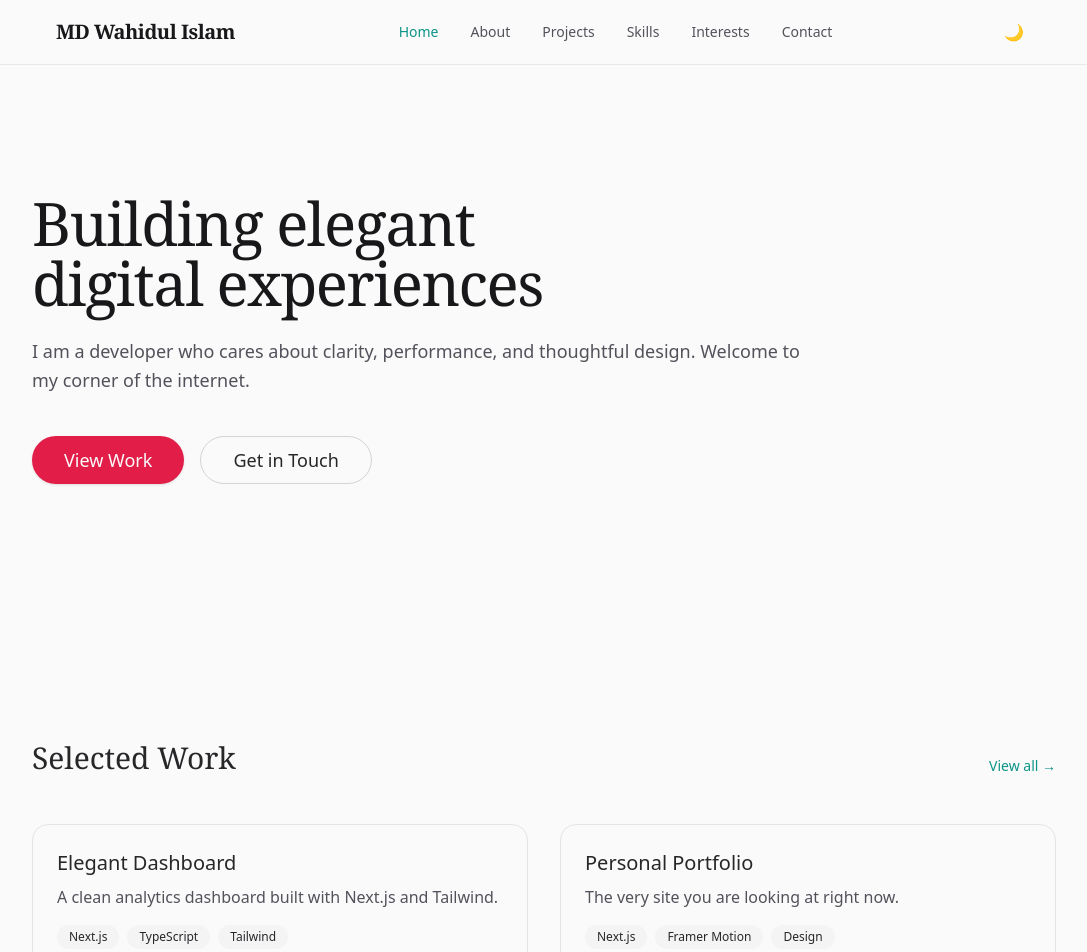
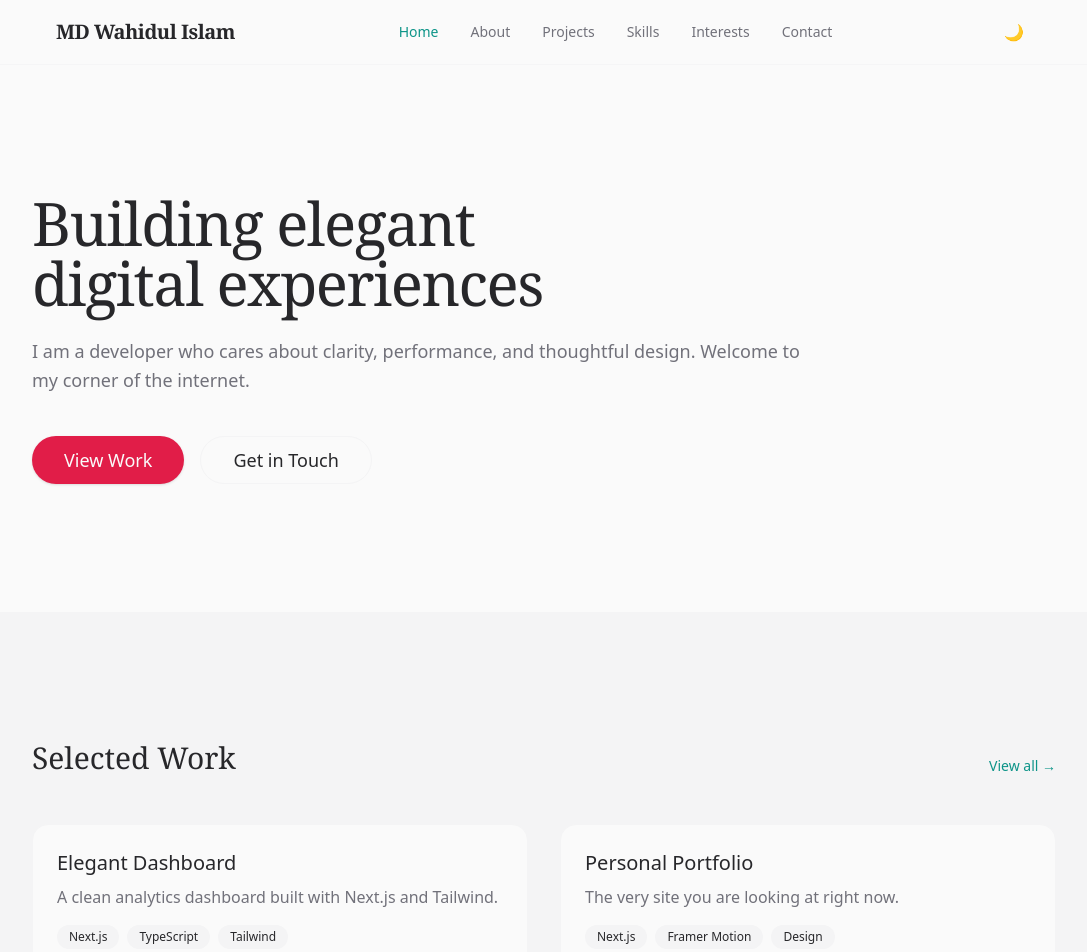
Before and after one commit to Stray3rdBorn/Portfolio-2026, a Next.js app in the folder portfolio/: page / in a window 1280 px wide. Shown: the top 952 px of the page, without its empty margins (96-1183 px from the left). Built offline with nearby package versions, Linux system fonts and the light colour scheme.

Commit message:
Fix dark mode, update everything

```diff
--- a/portfolio/app/about/page.tsx
+++ b/portfolio/app/about/page.tsx
@@ -11,7 +11,7 @@ export default function AboutPage() {
         <h1 className="font-serif text-4xl md:text-5xl font-medium">
           About Me
         </h1>
-        <div className="mt-10 space-y-6 text-lg text-zinc-600 dark:text-zinc-400 leading-relaxed">
+        <div className="mt-10 space-y-6 text-lg text-muted leading-relaxed">
           <p>
             I am a developer who believes that the best digital products feel
             inevitable — clear, fast, and quietly beautiful.
--- a/portfolio/app/layout.tsx
+++ b/portfolio/app/layout.tsx
@@ -27,7 +27,7 @@ export default function RootLayout({
     >
       <body className="font-sans">
         <ThemeProvider
-          attribute="data-theme"
+          attribute="class"
           defaultTheme="system"
           enableSystem
           disableTransitionOnChange={false}
--- a/portfolio/app/page.tsx
+++ b/portfolio/app/page.tsx
@@ -11,11 +11,11 @@ export default function HomePage() {
       {/* Hero */}
       <Section className="pt-32 pb-20">
         <div className="max-w-3xl">
-          <h1 className="font-serif text-5xl md:text-6xl font-medium tracking-tight text-zinc-900 dark:text-zinc-50">
+          <h1 className="font-serif text-5xl md:text-6xl font-medium tracking-tight text-text">
             Building elegant <br />
             digital experiences
           </h1>
-          <p className="mt-6 text-lg text-zinc-600 dark:text-zinc-400 leading-relaxed">
+          <p className="mt-6 text-lg text-muted leading-relaxed">
             I am a developer who cares about clarity, performance, and
             thoughtful design. Welcome to my corner of the internet.
           </p>
@@ -35,12 +35,12 @@ export default function HomePage() {
       </Section>
 
       {/* Featured Projects */}
-      <Section className="bg-zinc-50 dark:bg-zinc-950">
+      <Section className="bg-surface">
         <div className="flex items-end justify-between mb-12">
           <h2 className="font-serif text-3xl font-medium">Selected Work</h2>
           <Link
             href="/projects"
-            className="text-sm font-medium text-turquoise hover:underline"
+            className="text-sm font-medium text-accent hover:underline"
           >
             View all →
           </Link>
@@ -51,19 +51,17 @@ export default function HomePage() {
             <Link
               key={project.slug}
               href={`/projects/${project.slug}`}
-              className="group block rounded-2xl border border-zinc-200 dark:border-zinc-800 bg-white dark:bg-zinc-900 p-6 transition-all hover:border-turquoise/50"
+              className="group block rounded-2xl border border-surface bg-bg p-6 transition-all hover:border-accent/50"
             >
-              <h3 className="text-xl font-medium group-hover:text-turquoise transition-colors">
+              <h3 className="text-xl font-medium group-hover:text-accent transition-colors">
                 {project.title}
               </h3>
-              <p className="mt-2 text-zinc-600 dark:text-zinc-400">
-                {project.description}
-              </p>
+              <p className="mt-2 text-muted">{project.description}</p>
               <div className="mt-4 flex flex-wrap gap-2">
                 {project.tags.map((tag) => (
                   <span
                     key={tag}
-                    className="rounded-full bg-zinc-100 dark:bg-zinc-800 px-3 py-1 text-xs"
+                    className="rounded-full bg-surface px-3 py-1 text-xs"
                   >
                     {tag}
                   </span>
--- a/portfolio/app/projects/[SLUG]/page.tsx
+++ b/portfolio/app/projects/[SLUG]/page.tsx
@@ -24,7 +24,7 @@ export default async function ProjectPage({ params }: Props) {
     <Section className="pt-32">
       <Link
         href="/projects"
-        className="text-sm text-turquoise hover:underline mb-8 inline-block"
+        className="text-sm text-accent hover:underline mb-8 inline-block"
       >
         ← Back to projects
       </Link>
@@ -32,9 +32,9 @@ export default async function ProjectPage({ params }: Props) {
       <h1 className="font-serif text-4xl md:text-5xl font-medium">
         {project.title}
       </h1>
-      <p className="mt-4 text-zinc-500">{project.year}</p>
+      <p className="mt-4 text-muted">{project.year}</p>
 
-      <div className="mt-10 max-w-3xl space-y-6 text-lg text-zinc-600 dark:text-zinc-400 leading-relaxed">
+      <div className="mt-10 max-w-3xl space-y-6 text-lg text-muted leading-relaxed">
         <p>{project.longDescription}</p>
       </div>
 
--- a/portfolio/app/projects/page.tsx
+++ b/portfolio/app/projects/page.tsx
@@ -18,22 +18,20 @@ export default function ProjectsPage() {
           <Link
             key={project.slug}
             href={`/projects/${project.slug}`}
-            className="group block rounded-2xl border border-zinc-200 dark:border-zinc-800 bg-white dark:bg-zinc-900 p-8 transition-all hover:border-turquoise/40"
+            className="group block rounded-2xl border border-surface bg-surface p-8 transition-all hover:border-accent/40"
           >
             <div className="flex items-center justify-between">
-              <h2 className="text-2xl font-medium group-hover:text-turquoise transition-colors">
+              <h2 className="text-2xl font-medium group-hover:text-accent transition-colors">
                 {project.title}
               </h2>
-              <span className="text-sm text-zinc-500">{project.year}</span>
+              <span className="text-sm text-muted">{project.year}</span>
             </div>
-            <p className="mt-3 text-zinc-600 dark:text-zinc-400">
-              {project.description}
-            </p>
+            <p className="mt-3 text-muted">{project.description}</p>
             <div className="mt-6 flex flex-wrap gap-2">
               {project.tags.map((tag) => (
                 <span
                   key={tag}
-                  className="rounded-full bg-zinc-100 dark:bg-zinc-800 px-3 py-1 text-xs"
+                  className="rounded-full bg-bg px-3 py-1 text-xs"
                 >
                   {tag}
                 </span>
--- a/portfolio/app/skills/page.tsx
+++ b/portfolio/app/skills/page.tsx
@@ -29,7 +29,7 @@ export default function SkillsPage() {
       <div className="space-y-16">
         {skillGroups.map((group) => (
           <div key={group.title}>
-            <h2 className="text-xl font-medium text-turquoise mb-6">
+            <h2 className="text-xl font-medium text-accent mb-6">
               {group.title}
             </h2>
             <div className="flex flex-wrap gap-3">
--- a/portfolio/components/layout/Header.tsx
+++ b/portfolio/components/layout/Header.tsx
@@ -4,7 +4,6 @@ import Link from "next/link";
 import { usePathname } from "next/navigation";
 import { useTheme } from "next-themes";
 import { useEffect, useState } from "react";
-import { motion } from "framer-motion";
 import { cn } from "@/lib/utils";
 
 const navItems = [
@@ -25,12 +24,12 @@ export function Header() {
   useEffect(() => setMounted(true), []);
 
   return (
-    <header className="sticky top-0 z-50 border-b border-zinc-200/80 dark:border-zinc-800/80 bg-white/80 dark:bg-black/80 backdrop-blur-md">
+    <header className="sticky top-0 z-50 border-b border-surface/80 bg-bg/80 backdrop-blur-md">
       <div className="mx-auto flex h-16 max-w-5xl items-center justify-between px-6">
         {/* Logo / Name */}
         <Link
           href="/"
-          className="font-serif text-xl font-semibold tracking-tight text-zinc-900 dark:text-zinc-50"
+          className="font-serif text-xl font-semibold tracking-tight text-text"
         >
           MD Wahidul Islam
         </Link>
@@ -42,10 +41,8 @@ export function Header() {
               key={item.href}
               href={item.href}
               className={cn(
-                "text-sm font-medium transition-colors hover:text-turquoise",
-                pathname === item.href
-                  ? "text-turquoise"
-                  : "text-zinc-600 dark:text-zinc-400",
+                "text-sm font-medium transition-colors hover:text-accent",
+                pathname === item.href ? "text-accent" : "text-muted",
               )}
             >
               {item.label}
@@ -56,7 +53,7 @@ export function Header() {
         {/* Theme Toggle */}
         <button
           onClick={() => setTheme(theme === "dark" ? "light" : "dark")}
-          className="rounded-full p-2 text-zinc-500 hover:text-zinc-900 dark:text-zinc-400 dark:hover:text-zinc-100 hover:bg-zinc-100 dark:hover:bg-zinc-900 transition-colors"
+          className="rounded-full p-2 text-muted hover:text-text hover:bg-surface transition-colors"
           aria-label="Toggle theme"
         >
           {mounted && (theme === "dark" ? "☀️" : "🌙")}
--- a/portfolio/components/ui/Button.tsx
+++ b/portfolio/components/ui/Button.tsx
@@ -18,13 +18,12 @@ const Button = forwardRef<HTMLButtonElement, ButtonProps>(
     ref,
   ) => {
     const base =
-      "inline-flex items-center justify-center font-medium rounded-full transition-colors focus-visible:outline-none focus-visible:ring-2 focus-visible:ring-turquoise disabled:opacity-50 disabled:pointer-events-none";
+      "inline-flex items-center justify-center font-medium rounded-full transition-colors focus-visible:outline-none focus-visible:ring-2 focus-visible:ring-accent disabled:opacity-50 disabled:pointer-events-none";
 
     const variants = {
       primary: "bg-red text-white hover:bg-red-dark shadow-sm",
-      secondary: "bg-turquoise text-white hover:bg-turquoise-dark",
-      ghost:
-        "bg-transparent text-zinc-800 dark:text-zinc-200 border border-zinc-300 dark:border-zinc-700 hover:bg-zinc-100 dark:hover:bg-zinc-900",
+      secondary: "bg-accent text-white hover:bg-accent-strong",
+      ghost: "bg-transparent text-text border border-surface hover:bg-surface",
     };
 
     const sizes = {
```
Also changed, not shown: portfolio/app/contact/page.tsx (+11 -11 lines), portfolio/app/globals.css (+24 -15 lines), portfolio/app/interest/page.tsx (+4 -6 lines), portfolio/components/layout/Footer.tsx (+5 -6 lines).
